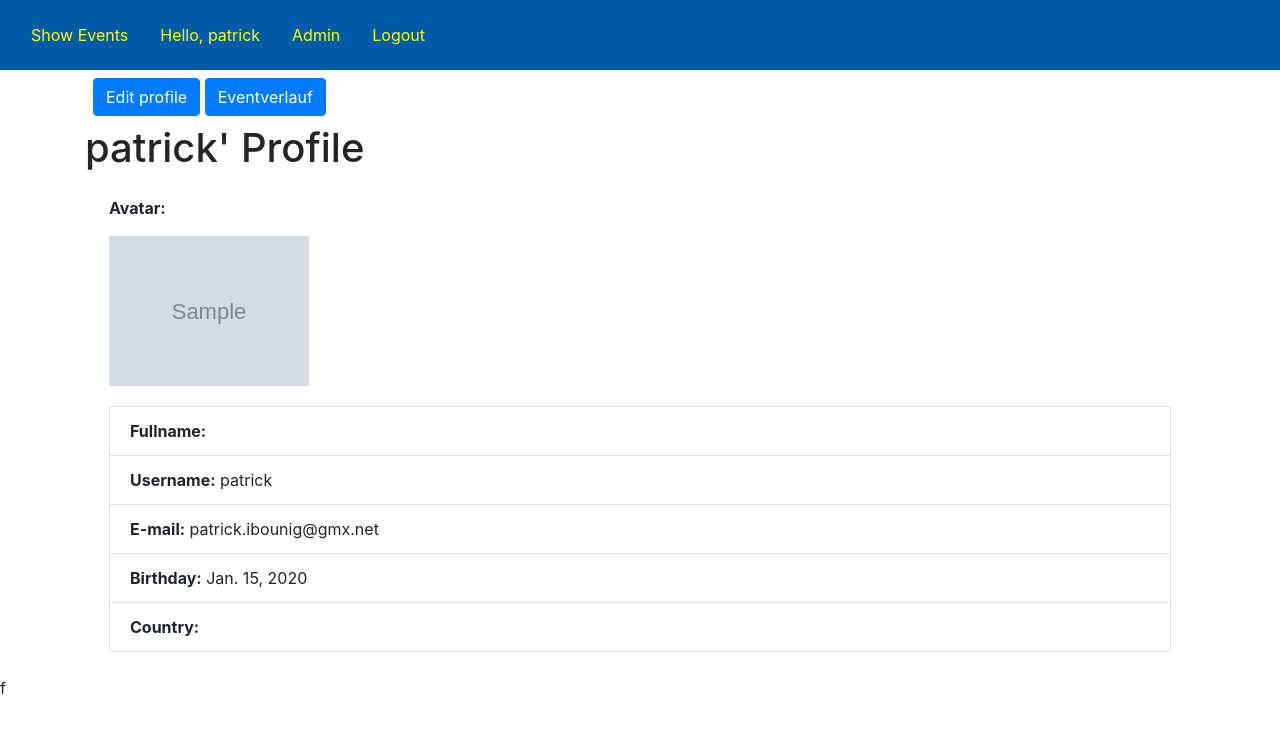
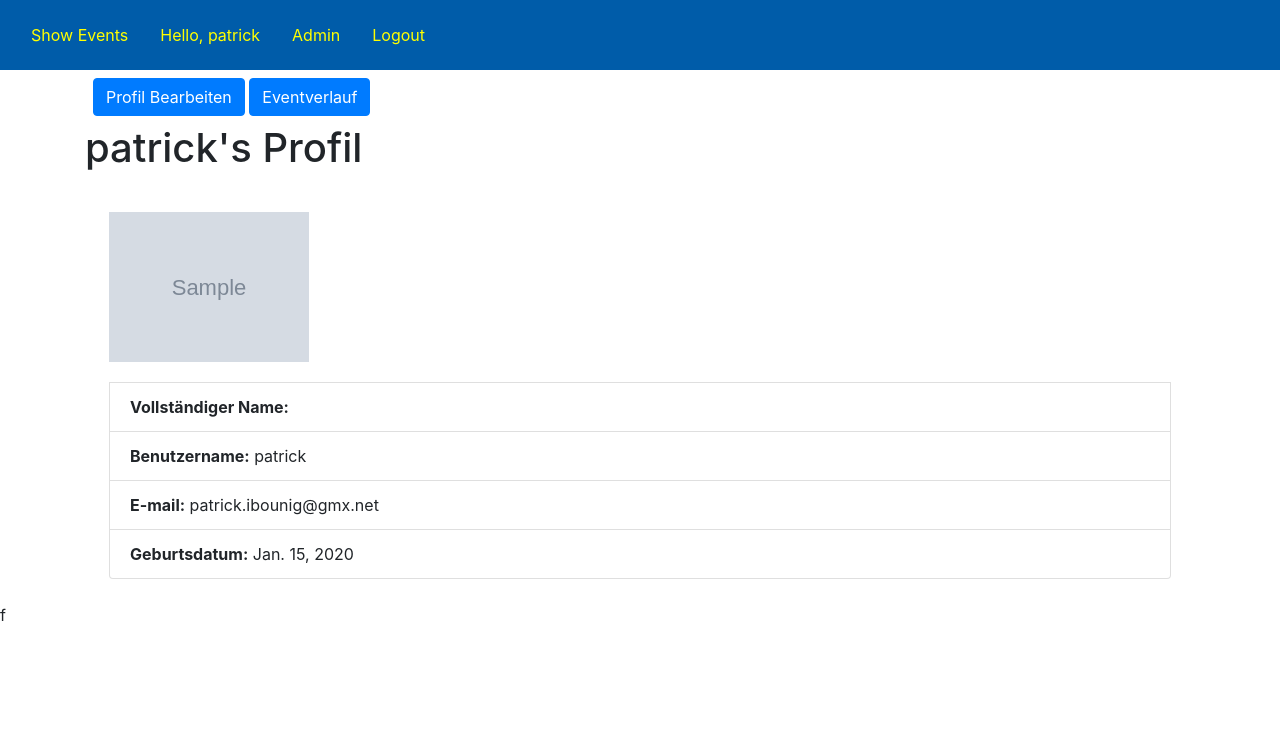
Before and after one commit to patibo/CoronaTracking, a Django app: page /userprofile/1 in a window 1280 px wide. Shown: the top 733 px of the page. Run offline with Django 3.2, Linux system fonts and the light colour scheme; a user stored in the database is signed in; data comes from the database, SQL or seed files in the repository; tables that the repository leaves empty hold one stand-in row (values such as "Sample post"); grey boxes marked "Sample" are stand-in pictures; some libraries are stand-ins or nearby versions.

Commit message:
corona trackin website

```diff
--- a/django/python corona tracking website/app/templates/index.html
+++ b/django/python corona tracking website/app/templates/index.html
@@ -11,13 +11,16 @@
     </a>
   {% endif %}
 
+
+
+
   <div class="row container">
     {% for post in post_list %}
       <div class="col-sm-6 p-3">
         <div class="card">
           <div class="card-body">
             <h5 class="card-title">{{ post.text }}</h5>
-            <p  style="color:black"; class="card-text">Created by: <a href="{% url 'user_profile' post.created_by.id %}">{{ post.created_by.username }}(Admin)</a></p>
+            <p   class="card-text">Created by: <a style="color:black"; href="{% url 'user_profile' post.created_by.id %}">{{ post.created_by.username }}(Admin)</a></p>
             <a href="{% url 'post_detail' post.id %}" class="btn btn-primary">See event details</a>
           </div>
           <div class="card-footer text-muted">
--- a/django/python corona tracking website/app/templates/user_profile.html
+++ b/django/python corona tracking website/app/templates/user_profile.html
@@ -1,44 +1,27 @@
 {% extends 'base.html' %}
 
-{% block title %} User Profile - {{ userprofile.user.username }} {% endblock %}
+{% block title %} Benutzerprofil - {{ userprofile.user.username }} {% endblock %}
 
 {% block content %}
   <div class="container">
     {% if user == userprofile.user %}
       <div class="m-2">
-        <a class="btn btn-primary" href="{% url 'user_profile_edit' userprofile.id %}">Edit profile</a>
+        <a class="btn btn-primary" href="{% url 'user_profile_edit' userprofile.id %}">Profil Bearbeiten</a>
         <a class="btn btn-primary" href="{% url 'user_profile_relations' userprofile.user.id %}">Eventverlauf</a>
       </div>
     {% endif %}
 
-    {% if user != userprofile.user %}
-      {% if user in userprofile.friend_requests.all %}
-        <a class="btn btn-secondary" href="{% url 'accept_friend_request' userprofile.user.id %}">Accept friend request</a>
-        <a class="btn btn-secondary" href="{% url 'reject_friend_request' userprofile.user.id %}">Reject friend request</a>
-      {% else %}
-        {% if user not in userprofile.friends.all %}
-          {% if userprofile.user not in user.profile.first.friend_requests.all %}
-            <a class="btn btn-secondary" href="{% url 'send_friend_request' userprofile.user.id %}">Send friend request</a>
-          {% else %}
-            <a class="btn btn-secondary" href="{% url 'cancel_friend_request' userprofile.user.id %}">Cancel friend request</a>
-          {% endif %}
-        {% else %}
-          <a class="btn btn-secondary" href="{% url 'unfriend' userprofile.user.id %}">Unfriend</a>
-        {% endif %}
-      {% endif %}
-    {% endif %}
 
-    <h1>{{ userprofile.user.username }}' Profile</h1>
+    <h1>{{ userprofile.user.username }}'s Profil</h1>
     {% if user in userprofile.friends.all or user == userprofile.user %}
     <ul class="list-group m-4">
       {% if userprofile.avatar %}
-      <p><b>Avatar:</b></p><img style="margin-bottom:20px;" src="{{ userprofile.avatar.url }}" width="200px">
+      <p><b></b></p><img style="margin-bottom:20px;" src="{{ userprofile.avatar.url }}" width="200px">
       {% endif %}
-      <li class="list-group-item"><b>Fullname:</b> {{ userprofile.user.first_name }} {{ userprofile.user.last_name }}</li>
-      <li class="list-group-item"><b>Username:</b> {{ userprofile.user.username }}</li>
+      <li class="list-group-item"><b>Vollständiger Name:</b> {{ userprofile.user.first_name }} {{ userprofile.user.last_name }}</li>
+      <li class="list-group-item"><b>Benutzername:</b> {{ userprofile.user.username }}</li>
       <li class="list-group-item"><b>E-mail:</b> {{ userprofile.user.email }}</li>
-      <li class="list-group-item"><b>Birthday:</b> {{ userprofile.birthday }}</li>
-      <li class="list-group-item"><b>Country:</b> {{ userprofile.country.name }}</li>
+      <li class="list-group-item"><b>Geburtsdatum:</b> {{ userprofile.birthday }}</li>
     </ul>
     {% endif %}
   </div>
```
Also changed, not shown: django/python corona tracking website/app/templates/user_profile_update.html (+7 -20 lines).
